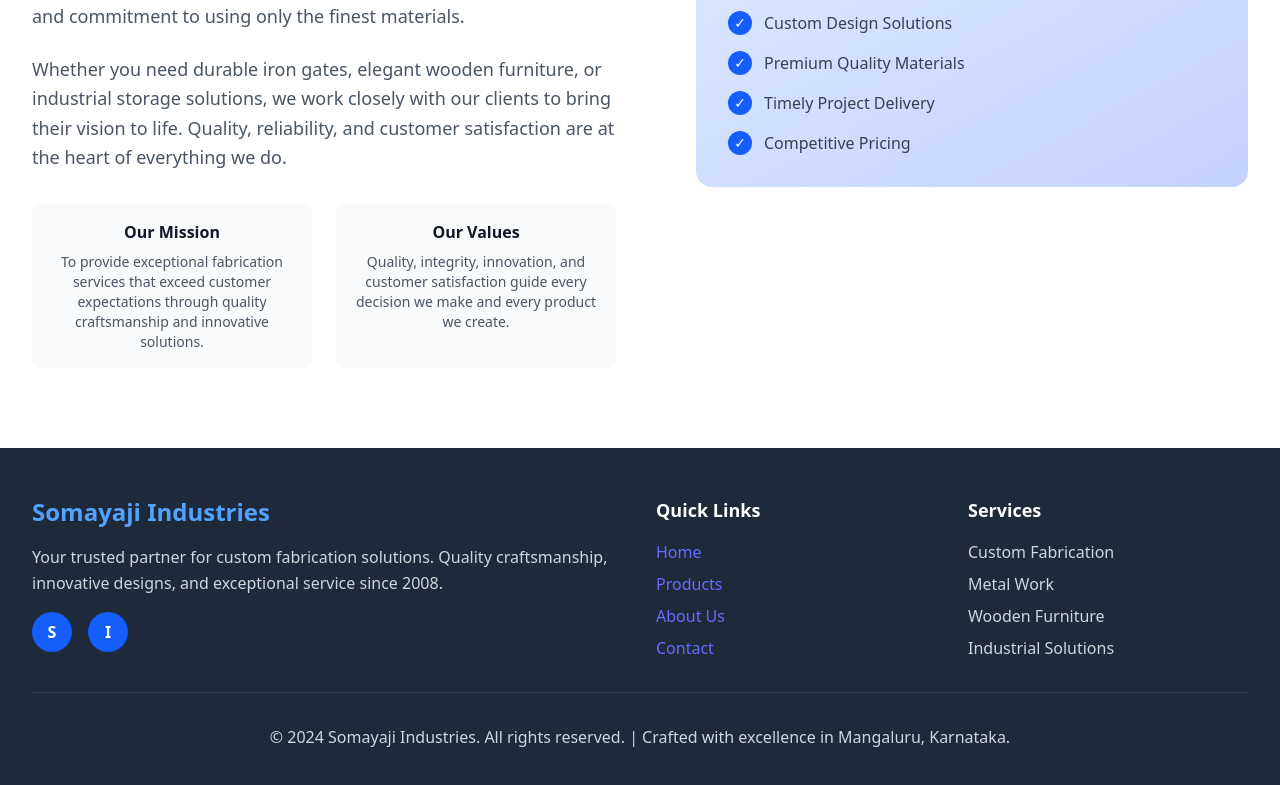
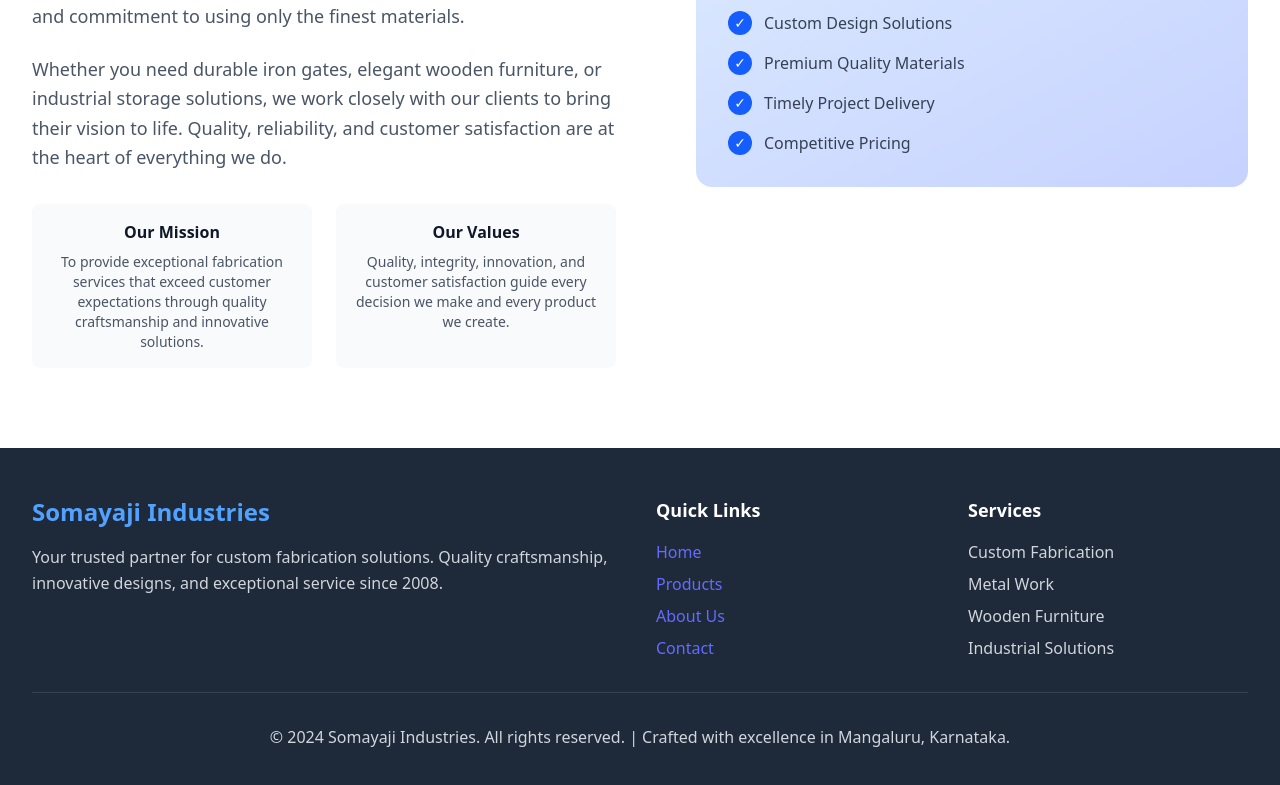
Before and after one commit to HarshithKDev/Somayaji-Industries, a React (Vite) app in the folder frontend/: page / in a window 1280 px wide. Shown: the part 3247-4032 px from the top of the page. Built offline with nearby package versions, Linux system fonts and the light colour scheme.

Commit message:
update buttons

```diff
--- a/frontend/src/components/layout/Footer.jsx
+++ b/frontend/src/components/layout/Footer.jsx
@@ -11,14 +11,6 @@ const Footer = () => {
             <p className="text-gray-300 mb-4 leading-relaxed">
               Your trusted partner for custom fabrication solutions. Quality craftsmanship, innovative designs, and exceptional service since 2008.
             </p>
-            <div className="flex space-x-4">
-              <div className="w-10 h-10 bg-blue-600 rounded-full flex items-center justify-center">
-                <span className="text-white font-bold">S</span>
-              </div>
-              <div className="w-10 h-10 bg-blue-600 rounded-full flex items-center justify-center">
-                <span className="text-white font-bold">I</span>
-              </div>
-            </div>
           </div>
 
           <div>
--- a/frontend/src/components/ui/Button.jsx
+++ b/frontend/src/components/ui/Button.jsx
@@ -4,10 +4,10 @@ import React from 'react';
 const Button = ({ children, variant = 'primary', size = 'md', onClick, className = '', ...props }) => {
   const baseClasses = 'font-medium rounded-lg transition-all duration-200 focus:outline-none focus:ring-2 focus:ring-offset-2';
 
-  const variants = {
+   const variants = {
     primary: 'bg-blue-600 hover:bg-blue-700 text-white focus:ring-blue-500',
     secondary: 'bg-gray-100 hover:bg-gray-200 text-gray-900 focus:ring-gray-500',
-    outline: 'border-2 border-blue-600 text-blue-600 hover:bg-blue-600 hover:text-white focus:ring-blue-500',
+    outline: 'border-2 border-blue-600 text-blue-600 hover:bg-blue-600 focus:ring-blue-500', // removed hover:text-white
     ghost: 'text-gray-600 hover:bg-gray-100 focus:ring-gray-500'
   };
 
```
Also changed, not shown: frontend/src/assets/gate.jpg (added).
